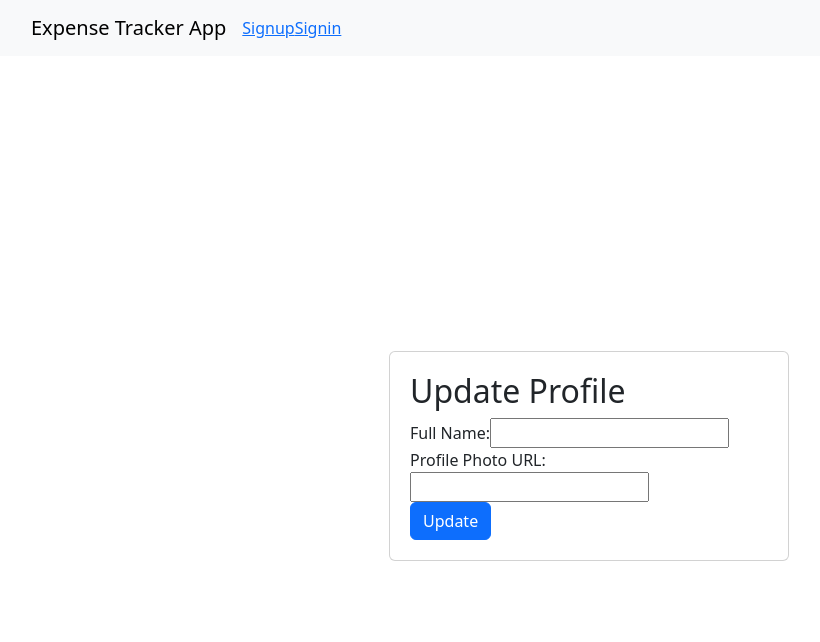
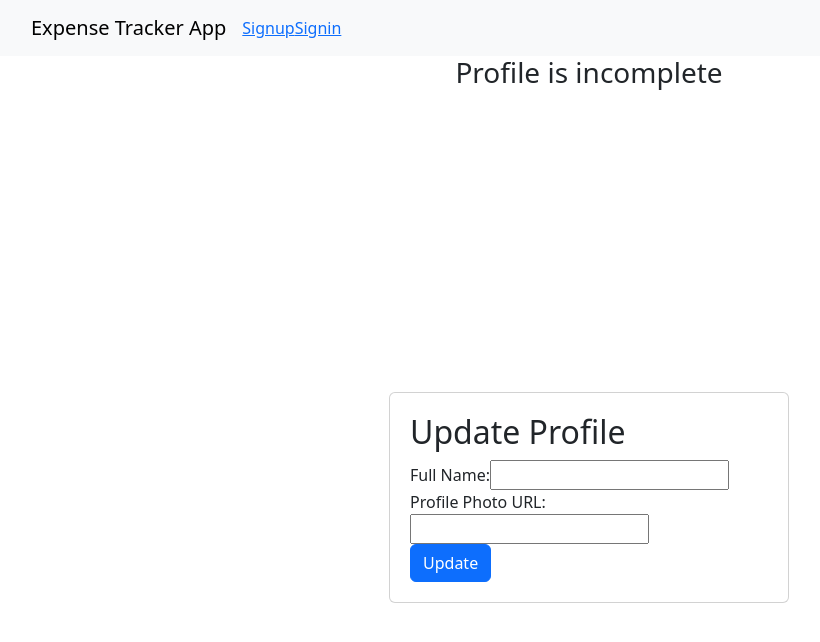
Before and after one commit to syeef-test/react_expense_tracker, a React (Vite) app in the folder frontend/: page /update_profile in a window 1280 px wide. Shown: the top 642 px of the page, without its empty margins (51-871 px from the left). Built offline with nearby package versions, Linux system fonts and the light colour scheme; no server answers.

Commit message:
fetch user info done

```diff
--- a/frontend/src/pages/UpdateProfile.jsx
+++ b/frontend/src/pages/UpdateProfile.jsx
@@ -1,4 +1,4 @@
-import React, { useRef, useState, useContext } from "react";
+import React, { useRef, useState, useContext, useEffect } from "react";
 import AuthContext from "../store/auth-context";
 import { useHistory } from "react-router-dom";
 import axios from "axios";
@@ -9,9 +9,41 @@ function UpdateProfile() {
   const fullnameRef = useRef(null);
   const profile_photo_urlRef = useRef(null);
   const [loading, setLoading] = useState(false);
+  const [complete, setComplete] = useState(false);
 
   const authCtx = useContext(AuthContext);
   const history = useHistory();
+
+  const fetchUserInfo = async () => {
+    try {
+      const key = import.meta.env.VITE_FIREBASE_APP_ID;
+      const token = localStorage.getItem("token");
+
+      const response = await axios.post(
+        `https://identitytoolkit.googleapis.com/v1/accounts:lookup?key=${key}`,
+        {
+          idToken: token,
+        }
+      );
+
+      if (response.status === 200) {
+        //console.log(response.data.users[0].displayName);
+        if (
+          response.data.users[0].displayName &&
+          response.data.users[0].photoUrl
+        ) {
+          setComplete(true);
+        }
+        fullnameRef.current.value = response.data.users[0].displayName;
+        profile_photo_urlRef.current.value = response.data.users[0].photoUrl;
+        console.log("User details fetched!");
+        //alert("User details fetched!");
+      }
+    } catch (error) {
+      console.log(error.response.data.error.message);
+      alert(error.response.data.error.message);
+    }
+  };
 
   const handleSubmit = async (e) => {
     e.preventDefault();
@@ -35,10 +67,10 @@ function UpdateProfile() {
 
       if (response.status === 200) {
         console.log(response);
-        authCtx.login(response.data.idToken);
+        //authCtx.login(response.data.idToken);
         console.log("User details updated successfully!");
         alert("User details updated successfully!");
-        history.push("/profile");
+        //history.push("/profile");
       }
     } catch (error) {
       //console.log(error);
@@ -54,8 +86,21 @@ function UpdateProfile() {
     profile_photo_urlRef.current.value = "";
   };
 
+  useEffect(() => {
+    fetchUserInfo();
+  }, []);
+
   return (
     <>
+      <div
+        style={{
+          display: "flex",
+          justifyContent: "center",
+          alignItems: "center",
+        }}
+      >
+        <h3>Profile is {complete ? "complete" : "incomplete"}</h3>
+      </div>
       <div
         style={{
           display: "flex",
```
